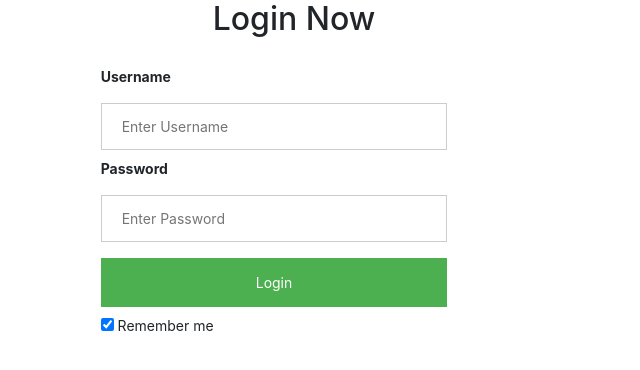
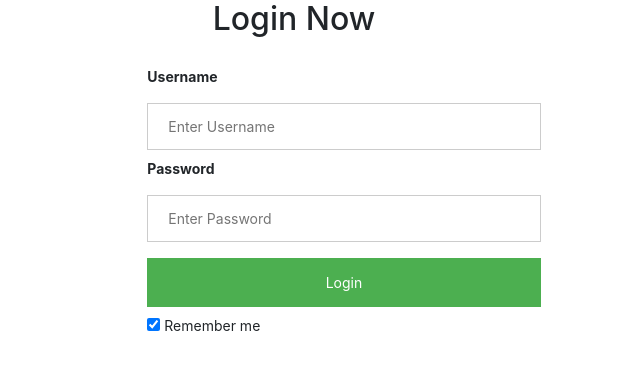
Before and after one commit to jpal29/URL_SHORTENER, a Flask app: page /auth/login in a window 1280 px wide; the page is wider, and only the part inside the window is pictured. Shown: the part 56-426 px from the top of that part, without its empty margins (346-986 px from the left). Run offline with Flask 2, Linux system fonts and the light colour scheme; some libraries are stand-ins or nearby versions.

Commit message:
Created login container to be fluid

```diff
--- a/shortener/templates/auth/login.html
+++ b/shortener/templates/auth/login.html
@@ -5,9 +5,9 @@
 
 {% block content %}
     <h2 class="text-center">Login Now</h2>
-    <div class="login-form container">
+    <div class="login-form container-fluid">
       <div class="row justify-content-center">
-        <div class="col-md-4">
+        <div class="col-md-4 col-lg-4">
           <form method="post">
               <label for="username"><b>Username</b></label>
               <input type="text" placeholder="Enter Username" name="username" id="username" required>
```
